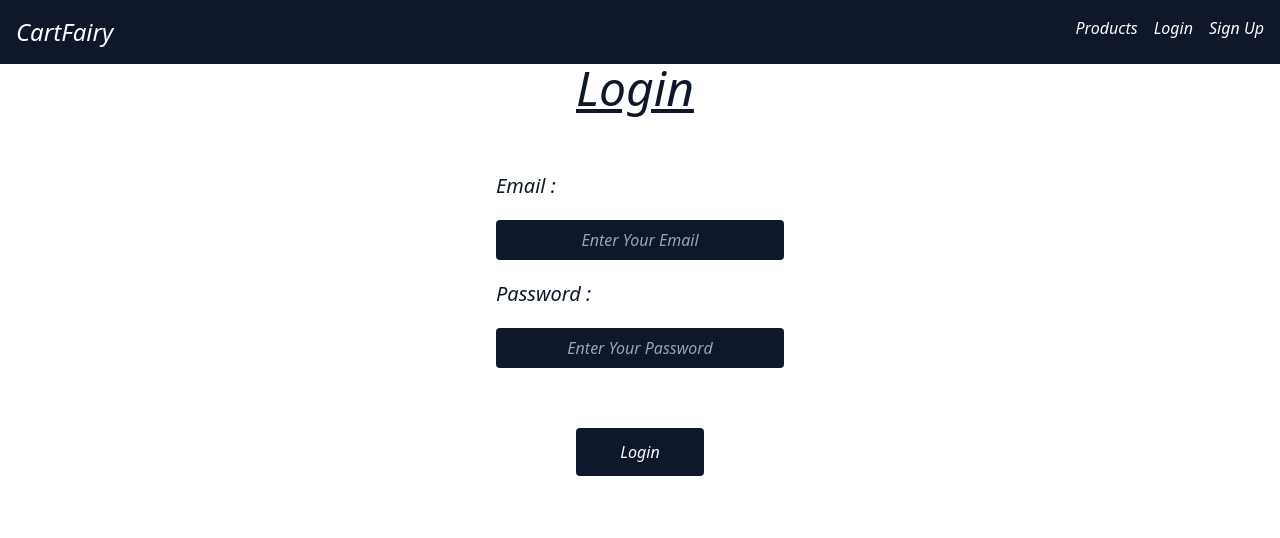
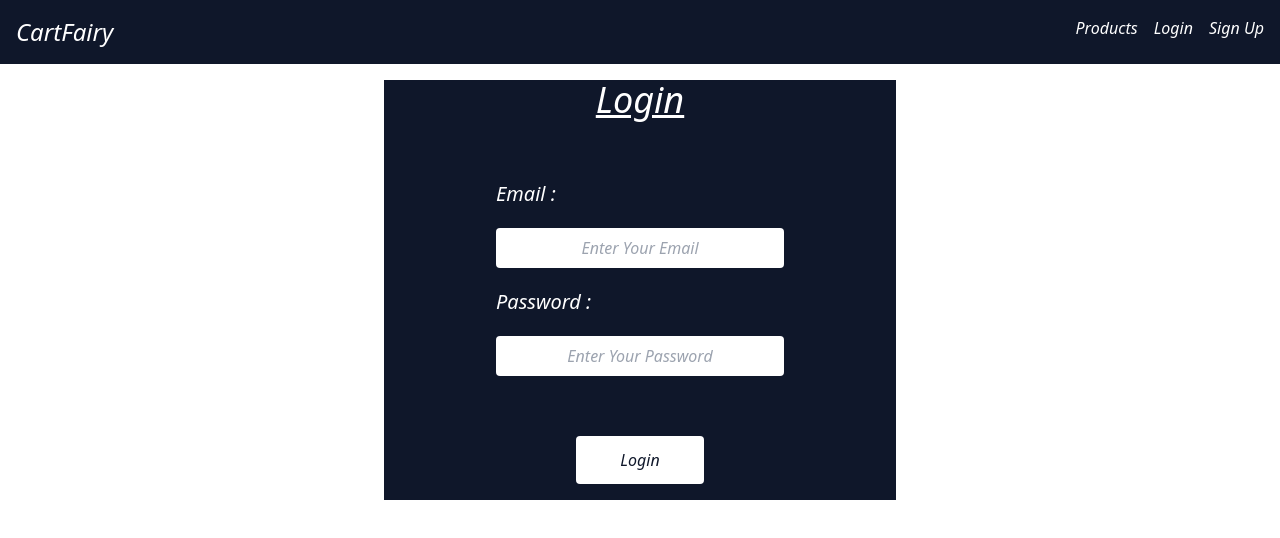
Before and after one commit to SMILEYMUSKAN/react-ecommerce-web-project, a React (Create React App) app in the folder ecommerce/: page /login in a window 1280 px wide. Shown: the top 538 px of the page. Built offline with nearby package versions, Linux system fonts and the light colour scheme; no server answers.

Commit message:
Css Styles Added

```diff
--- a/ecommerce/src/App.js
+++ b/ecommerce/src/App.js
@@ -2,12 +2,15 @@ import "./App.css";
 import AppRouter from "./AppRouter";
 import PageHeader from "./components/PageHeader";
 import AppProvider from "./context/AppProvider";
+import UserProvider from "./context/UserProvider";
 
 function App() {
   return (
     <AppProvider>
+      <UserProvider>
       <PageHeader />
       <AppRouter />
+      </UserProvider>
     </AppProvider>
   );
 }
--- a/ecommerce/src/AppRouter.js
+++ b/ecommerce/src/AppRouter.js
@@ -3,6 +3,7 @@ import Home from "./components/Home";
 import ProductList from "./components/ProductsList";
 import ProductView from "./components/ProductView";
 import AuthenticationView from "./components/AthenticationView";
+import LogOut from "./components/LogOut";
 
 var AppRouter = () => {
   return (
@@ -21,6 +22,7 @@ var AppRouter = () => {
         />
         <Route exact path="/products" component={ProductList} />
         <Route path="/product/:id" component={ProductView} />
+        <Route path="/logout" component={LogOut}/>
       </Switch>
     </div>
   );
--- a/ecommerce/src/components/AthenticationView.js
+++ b/ecommerce/src/components/AthenticationView.js
@@ -1,46 +1,40 @@
-import { useState } from "react";
-import { firebaseApp } from "../firebase";
-import {
-  getAuth,
-  createUserWithEmailAndPassword,
-  signInWithEmailAndPassword,
-} from "firebase/auth";
+import { useEffect, useState } from "react";
+import { useUserContext } from "../context/UserProvider";
+
 
 var AuthenticationView = ({ isLogin }) => {
   var [email, setEmail] = useState("");
   var [password, setPassword] = useState("");
   var title = isLogin ? "Login" : "SignUp";
+  var { doLogin, doSignUp,  error,  clearError} = useUserContext();
+
+
   var HandleAuthentication = (event) => {
     event.preventDefault();
-    var auth = getAuth(firebaseApp);
-    if (isLogin) {
-      // Login
-      signInWithEmailAndPassword(auth, email, password).then((res) =>
-        console.log(res, ":: LOGIN RESPONSE ::")
-      );
-    } else {
-      // signUp
-      createUserWithEmailAndPassword(auth, email, password)
-        .then((res) => console.log(res, "SIGNUP RESPONSE ::"))
-        .catch((err) => console.log(err));
-    }
+    (isLogin ? doLogin : doSignUp)(email, password)
+
   };
 
+  useEffect(() => {
+    clearError()
+  }, [isLogin])
+
   return (
-    <div className="bg-white h-screen flex flex-col items-center justify-start">
+    <div className="bg-slate-900 max-w-lg mt-4 flex flex-col items-center justify-start mx-auto">
       <form onSubmit={HandleAuthentication} className="flex flex-col gap-5">
-        <h1 className="text-5xl text-slate-900 italic w-full underline ml-20">
+        <h1 className="text-4xl text-white italic w-full underline text-center">
           {title}
         </h1>
-        <label className="italic text-xl text-slate-900 mt-10">Email : </label>
+        {error && <div className='text-red-500 bg-red-200 p-2 m-2 rounded italic'>{error}</div>}
+        <label className="italic text-xl text-white mt-10">Email : </label>
         <input
           type="email"
           placeholder="Enter Your Email"
           value={email}
           onChange={(event) => setEmail(event.target.value)}
-          className="p-2 w-72 text-center italic rounded bg-slate-900 text-white"
+          className="p-2 w-72 text-center italic rounded bg-white text-slate-900"
         />
-        <label className="italic text-xl text-slate-900">Password : </label>
+        <label className="italic text-xl text-white">Password : </label>
         <input
           type="password"
           placeholder="Enter Your Password"
@@ -48,9 +42,9 @@ var AuthenticationView = ({ isLogin }) => {
           onChange={(event) => {
             setPassword(event.target.value);
           }}
-          className="p-2 w-72 text-center italic rounded bg-slate-900 text-white"
+          className="p-2 w-72 text-center italic rounded bg-white text-slate-900"
         />
-        <button className="bg-slate-900  text-center  text-white rounded italic w-32 p-3 mt-10 ml-20">
+        <button className="bg-white  text-center  text-slate-900 rounded italic w-32 p-3 mt-10 ml-20 mb-4">
           {title}
         </button>
       </form>
--- /dev/null
+++ b/ecommerce/src/components/LogOut.js
@@ -0,0 +1,14 @@
+import { useEffect } from "react"
+import { useUserContext } from "../context/UserProvider";
+
+
+var LogOut = () => {
+    var { LogOut } = useUserContext()
+    console.log(LogOut)
+  useEffect(() => {
+    LogOut()
+  }, [])
+    return null
+}
+
+export default LogOut;
--- a/ecommerce/src/components/PageHeader.js
+++ b/ecommerce/src/components/PageHeader.js
@@ -1,6 +1,8 @@
+import { useUserContext } from "../context/UserProvider";
 import PageLink from "./PageLinks";
 
 var PageHeader = () => {
+  var { user } = useUserContext()
   return (
     <div className="bg-slate-900 p-2">
       <header className="flex justify-between">
@@ -12,13 +14,15 @@ var PageHeader = () => {
           <div className="hover:text-slate-400">
             <PageLink to="/products">Products</PageLink>
           </div>
-
-          <div className="hover:text-slate-400">
+         {user ? <div>{user.email} <PageLink to="/logout">Logout</PageLink></div> : <>
+         <div className="hover:text-slate-400">
             <PageLink to="/login">Login</PageLink>
           </div>
           <div className="hover:text-slate-400">
             <PageLink to="/signUp">Sign Up</PageLink>
           </div>
+         </>}
+
         </nav>
       </header>
     </div>
--- /dev/null
+++ b/ecommerce/src/context/UserProvider.js
@@ -0,0 +1,72 @@
+import { createContext, useContext, useState } from "react";
+import { getAuth, createUserWithEmailAndPassword, signInWithEmailAndPassword } from 'firebase/auth'
+import { firebaseApp } from "../firebase";
+
+var UserContext = createContext({
+    user:null,
+    error:null
+});
+
+var UserProvider = ({children}) => {
+   var [user, setUser] = useState(null);
+   var [error, setError] = useState(null)
+   var auth = getAuth(firebaseApp);
+
+   const FIREBASE_AUTH_ERRORS = {
+    'auth/wrong-password': `Invalid email/password`,
+    'auth/user-not-found': `No user found for provided email`,
+    'auth/email-already-in-use': 'Email already register, do please login'
+}
+
+   var doLogin = (email, password) => {
+    clearError()
+    signInWithEmailAndPassword(auth, email, password)
+    .then(res => {
+        setUser(res.user)
+        console.log(":: DO Login :: SUCCESS", res)
+    })
+    .catch(error => {
+        var message = FIREBASE_AUTH_ERRORS[error.code]
+        setError(message)
+
+    })
+
+   }
+
+   var doSignUp = (email, password) => {
+    clearError()
+    createUserWithEmailAndPassword(auth, email, password)
+    .then(res => {
+        console.log(":: DO SINGUP :: SUCCESS", res)
+        setUser(res.user)
+    })
+    .catch(error => {
+        var message = FIREBASE_AUTH_ERRORS[error.code]
+        setError(message)
+   })
+   }
+
+   var LogOut = () => {
+       setUser(null)
+   }
+
+   var clearError = () => {
+        setError(null)
+   }
+    return <UserContext.Provider value={{
+        doLogin,
+        doSignUp,
+        LogOut,
+        clearError,
+        user,
+        error
+    }}>
+
+    {children}
+    </UserContext.Provider>
+}
+
+
+
+export var useUserContext = () => useContext( UserContext )
+export default UserProvider;
```
